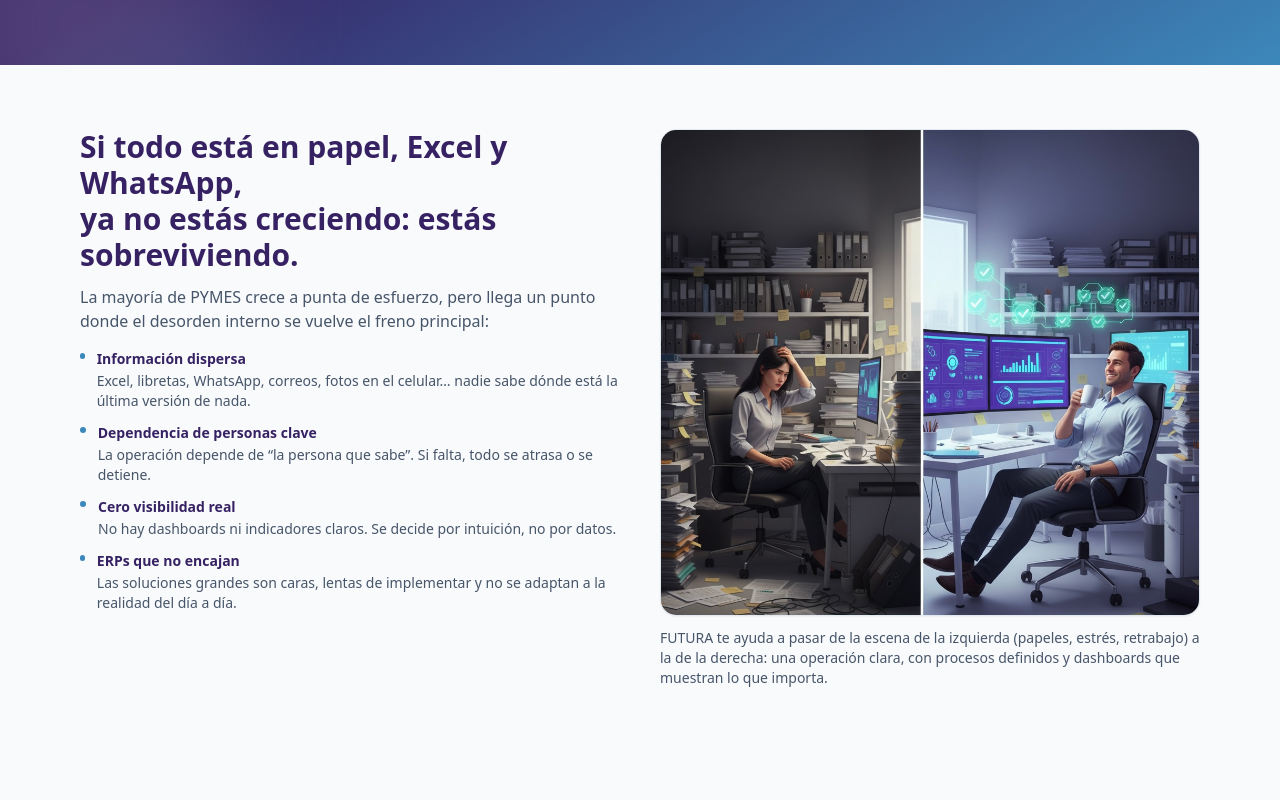
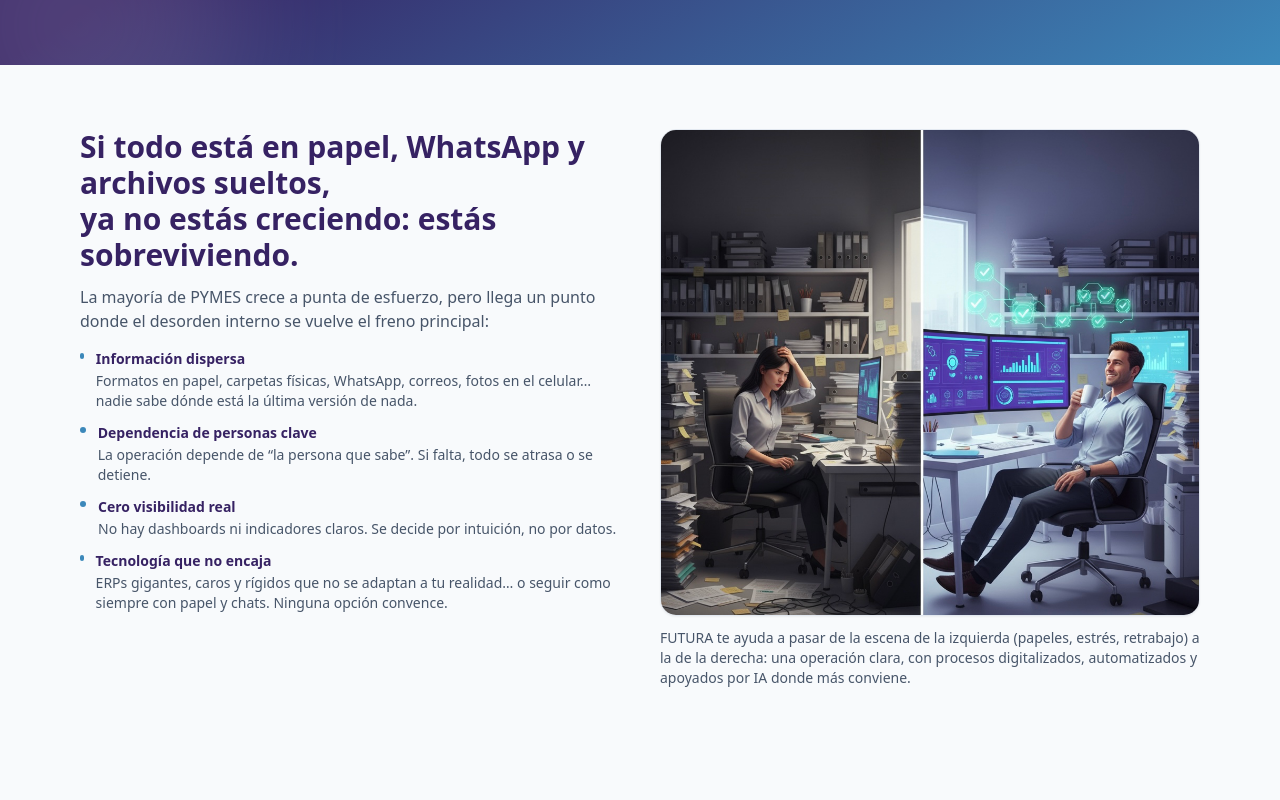
Before and after one commit to LuiisGo/futura-site, a Next.js app: page / in a window 1280 px wide. Shown: the part 820-1620 px from the top of the page. Built offline with nearby package versions, Linux system fonts and the light colour scheme; no server answers.

Commit message:
Update Problem.tsx

```diff
--- a/components/sections/Problem.tsx
+++ b/components/sections/Problem.tsx
@@ -15,7 +15,7 @@ export default function Problem() {
       >
         <div>
           <h2 className="text-2xl md:text-3xl font-semibold text-[#362263] mb-3">
-            Si todo está en papel, Excel y WhatsApp,
+            Si todo está en papel, WhatsApp y archivos sueltos,
             <br />
             ya no estás creciendo: estás sobreviviendo.
           </h2>
@@ -25,8 +25,8 @@ export default function Problem() {
           </p>
           <div className="space-y-3 text-sm text-slate-700">
             <ProblemItem title="Información dispersa">
-              Excel, libretas, WhatsApp, correos, fotos en el celular… nadie
-              sabe dónde está la última versión de nada.
+              Formatos en papel, carpetas físicas, WhatsApp, correos, fotos en
+              el celular… nadie sabe dónde está la última versión de nada.
             </ProblemItem>
             <ProblemItem title="Dependencia de personas clave">
               La operación depende de “la persona que sabe”. Si falta, todo se
@@ -36,9 +36,9 @@ export default function Problem() {
               No hay dashboards ni indicadores claros. Se decide por intuición,
               no por datos.
             </ProblemItem>
-            <ProblemItem title="ERPs que no encajan">
-              Las soluciones grandes son caras, lentas de implementar y no se
-              adaptan a la realidad del día a día.
+            <ProblemItem title="Tecnología que no encaja">
+              ERPs gigantes, caros y rígidos que no se adaptan a tu realidad…
+              o seguir como siempre con papel y chats. Ninguna opción convence.
             </ProblemItem>
           </div>
         </div>
@@ -55,7 +55,8 @@ export default function Problem() {
           <p className="text-xs md:text-sm text-slate-600">
             FUTURA te ayuda a pasar de la escena de la izquierda (papeles,
             estrés, retrabajo) a la de la derecha: una operación clara, con
-            procesos definidos y dashboards que muestran lo que importa.
+            procesos digitalizados, automatizados y apoyados por IA donde más
+            conviene.
           </p>
         </div>
       </motion.div>
```
